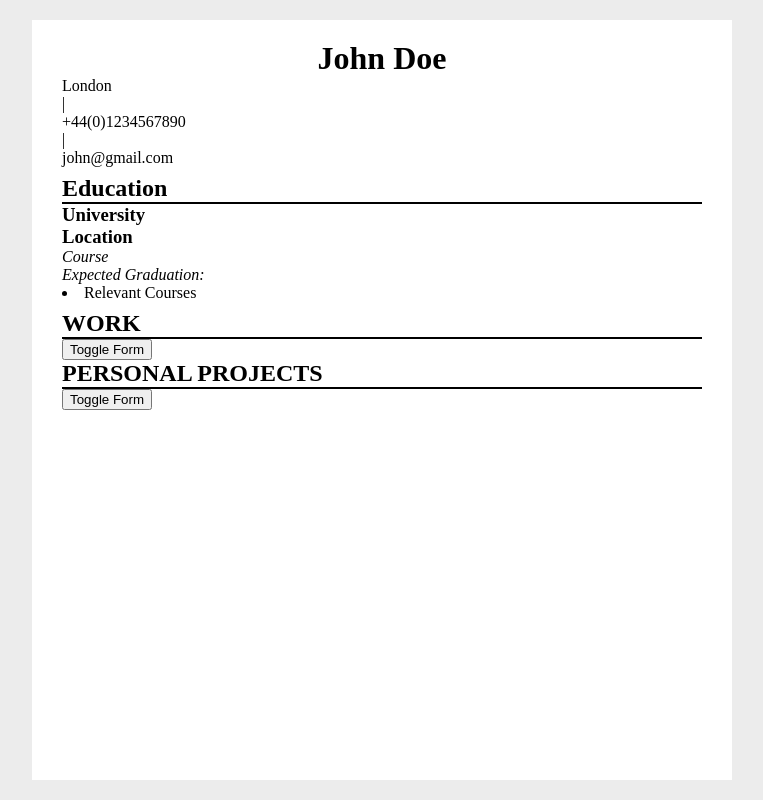
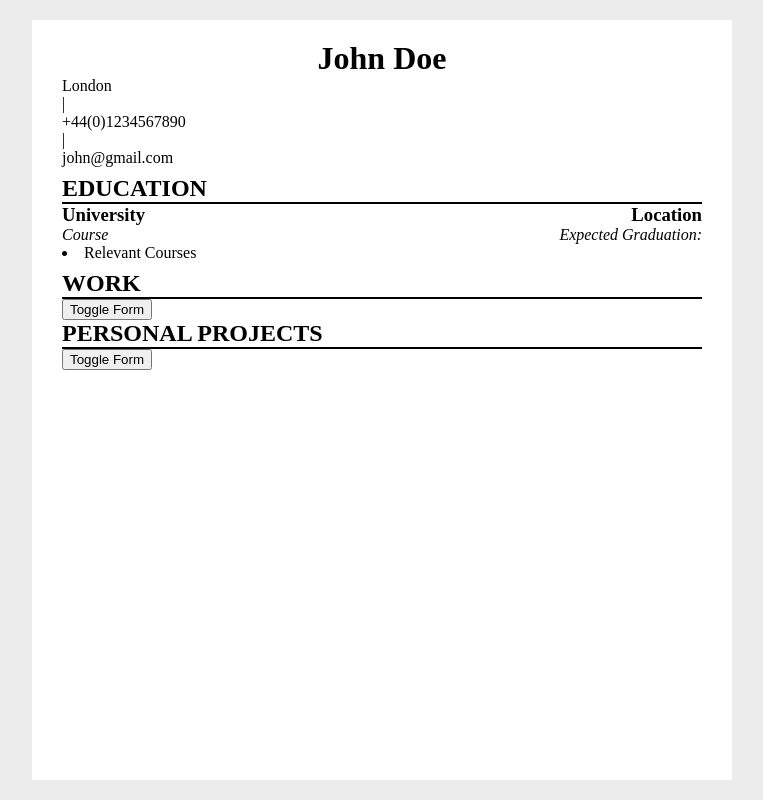
Before and after one commit to wrainf/cv-creator, a React (Create React App) app: page / in a window 1280 px wide. Shown: the whole page, without its empty margins (258-1021 px from the left). Built offline with nearby package versions, Linux system fonts and the light colour scheme.

Commit message:
gave id for divs

```diff
--- a/src/components/EducationInfo.js
+++ b/src/components/EducationInfo.js
@@ -4,12 +4,12 @@ class EducationaInfo extends Component {
   render() {
     return (
       <div id="education-section">
-        <h2 contentEditable='true' >Education</h2>
-        <div>
+        <h2 contentEditable='true' >EDUCATION</h2>
+        <div id="university-info">
           <h3 contentEditable='true'>University</h3>
           <h3 contentEditable='true'>Location</h3>
         </div>
-        <div>
+        <div id="course-info">
           <h4 contentEditable='true'>Course</h4>
           <h4 contentEditable='true'>Expected Graduation:</h4>
         </div>
```
